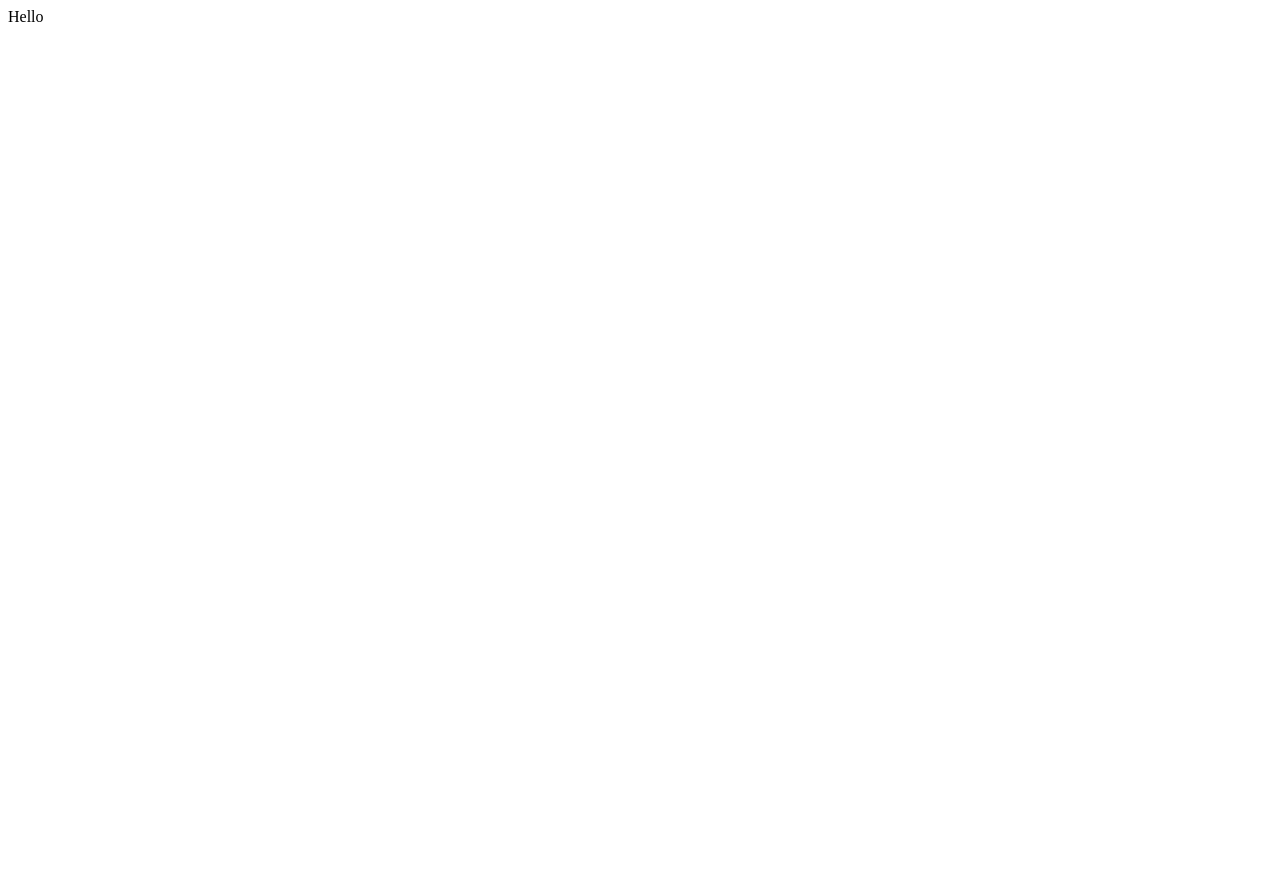
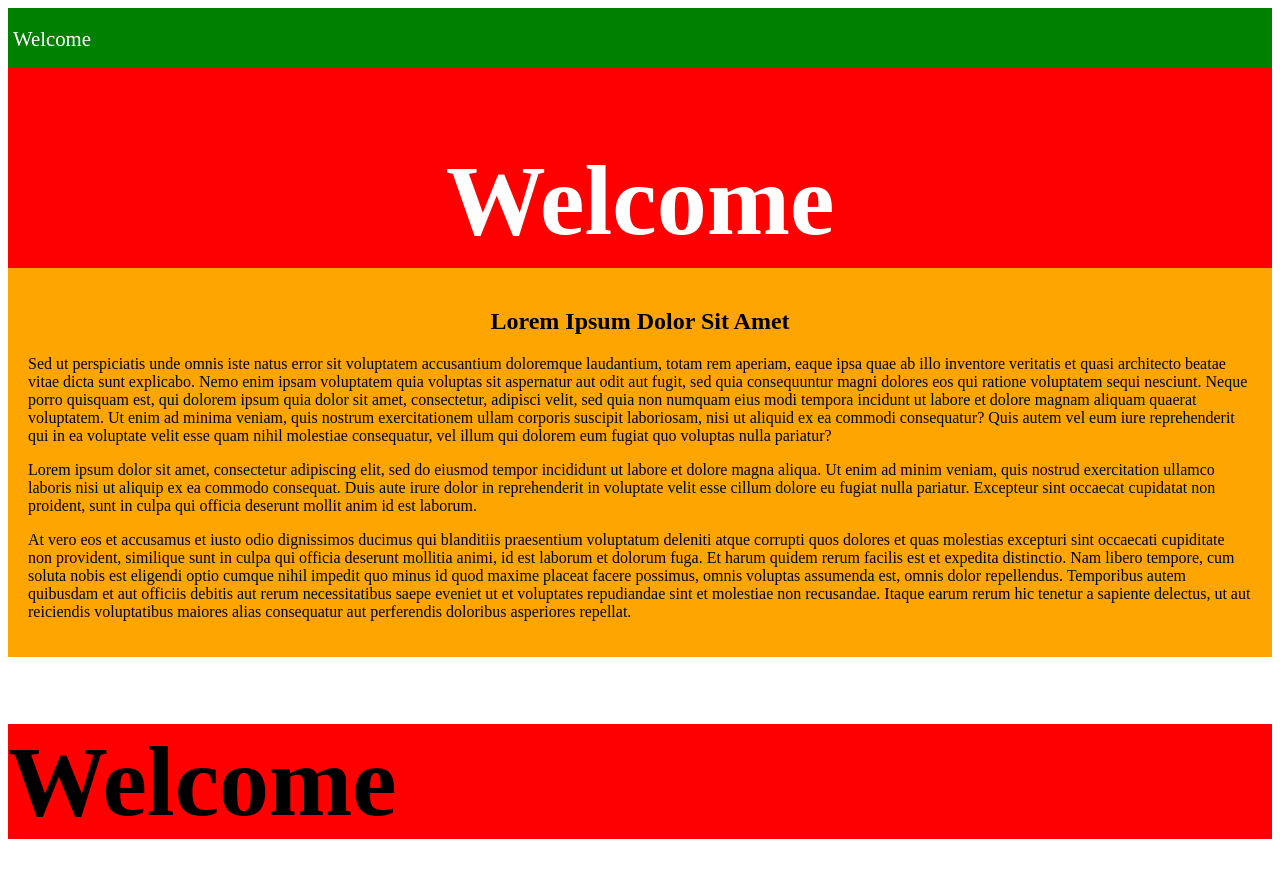
Before and after one commit to stev232/stev232sPortfolio, a React (Create React App) app: page / in a window 1280 px wide. Shown: the top 878 px of the page. Before the commit the page ends 800 px from the top, so only its background shows below. Built offline with nearby package versions, Linux system fonts and the light colour scheme.

Commit message:
Added components and style sheets associated with each component.

```diff
--- a/src/App.js
+++ b/src/App.js
@@ -1,10 +1,18 @@
 import React from "react";
-// We import our HelloDiv from the components folder
-import HelloDiv from "./components/HelloDiv";
+import Header from "./components/Header";
+import Section from "./components/Section";
+import Navbar from "./components/Navbar";
+import Footer from "./components/Footer";
 
-// App is our top-level main component that references other components
 function App() {
-  return <HelloDiv />;
+  return (
+    <div>
+      <Navbar />
+      <Header />
+      <Section />
+      <Footer />
+    </div>
+  );
 }
 
 export default App;
--- /dev/null
+++ b/src/components/Footer.js
@@ -0,0 +1,30 @@
+import React from 'react';
+import '../styles/Footer.css';
+
+// By importing the Header.css file, it is added to the DOM whenever this component loads
+
+// We can also style a component inside of its JavaScript file by adding style properties to its rendered elements
+// Unlike regular HTML, a JSX style property must be an object instead of a string
+// On a style object, we camelCase all property names, and put all of the values in quotes
+// Non quoted values default to "pixels", e.g. height, margin, padding
+
+const styles = {
+  footerStyle: {
+    background: 'red',
+  },
+  headingStyle: {
+    fontSize: '100px',
+  },
+};
+
+// We use JSX curly braces to evaluate the style object
+
+function Footer() {
+  return (
+    <footer style={styles.footerStyle} className="footer">
+      <h1 style={styles.headingStyle}>Welcome</h1>
+    </footer>
+  );
+}
+
+export default Footer;
--- /dev/null
+++ b/src/components/Header.js
@@ -0,0 +1,30 @@
+import React from 'react';
+import '../styles/Header.css';
+
+// By importing the Header.css file, it is added to the DOM whenever this component loads
+
+// We can also style a component inside of its JavaScript file by adding style properties to its rendered elements
+// Unlike regular HTML, a JSX style property must be an object instead of a string
+// On a style object, we camelCase all property names, and put all of the values in quotes
+// Non quoted values default to "pixels", e.g. height, margin, padding
+
+const styles = {
+  headerStyle: {
+    background: 'red',
+  },
+  headingStyle: {
+    fontSize: '100px',
+  },
+};
+
+// We use JSX curly braces to evaluate the style object
+
+function Header() {
+  return (
+    <header style={styles.headerStyle} className="header">
+      <h1 style={styles.headingStyle}>Welcome</h1>
+    </header>
+  );
+}
+
+export default Header;
--- a/src/components/HelloDiv.js
+++ /dev/null
@@ -1,7 +0,0 @@
-// TODO: Fix the return statement so that it renders an `h1` heading tag that introduces the creator
-export default function HelloDiv() {
-  return "Hello";
-}
-
-// TODO: Fix the export statement
-// Export statements are ES6 syntax that tell Javascript what "thing" we want to make available outside of this file
--- /dev/null
+++ b/src/components/Navbar.js
@@ -0,0 +1,28 @@
+import React from 'react';
+import '../styles/Navbar.css';
+
+// By importing the Navbar.css file, it is added to the DOM whenever this component loads
+
+// We can also style a component inside of its JavaScript file by adding style properties to its rendered elements
+// Unlike regular HTML, a JSX style property must be an object instead of a string
+// On a style object, we camelCase all property names, and put all of the values in quotes
+// Non quoted values default to "pixels", e.g. height, margin, padding
+
+const styles = {
+  navbarStyle: {
+    background: 'green',
+    justifyContent: 'flex-end',
+  },
+};
+
+// We use JSX curly braces to evaluate the style object on the JSX tag
+
+function Navbar() {
+  return (
+    <nav style={styles.navbarStyle} className="navbar">
+      <a href="/">Welcome</a>
+    </nav>
+  );
+}
+
+export default Navbar;
--- /dev/null
+++ b/src/components/Section.js
@@ -0,0 +1,66 @@
+import React from 'react';
+import '../styles/Section.css';
+
+// By importing the Section.css file, it is added to the DOM whenever this component loads
+
+// We can also style a component inside of its JavaScript file by adding style properties to its rendered elements
+// Unlike regular HTML, a JSX style property must be an object instead of a string
+// On a style object, we camelCase all property names, and put all of the values in quotes
+// Non quoted values default to "pixels", e.g. height, margin, padding
+
+const styles = {
+  sectionStyles: {
+    background: 'orange',
+  },
+};
+
+// We use JSX curly braces to evaluate the style object on the JSX tag
+
+function Section() {
+  return (
+    <section style={styles.sectionStyles} className="section">
+      <h2>Lorem Ipsum Dolor Sit Amet</h2>
+      <p>
+        Sed ut perspiciatis unde omnis iste natus error sit voluptatem
+        accusantium doloremque laudantium, totam rem aperiam, eaque ipsa quae ab
+        illo inventore veritatis et quasi architecto beatae vitae dicta sunt
+        explicabo. Nemo enim ipsam voluptatem quia voluptas sit aspernatur aut
+        odit aut fugit, sed quia consequuntur magni dolores eos qui ratione
+        voluptatem sequi nesciunt. Neque porro quisquam est, qui dolorem ipsum
+        quia dolor sit amet, consectetur, adipisci velit, sed quia non numquam
+        eius modi tempora incidunt ut labore et dolore magnam aliquam quaerat
+        voluptatem. Ut enim ad minima veniam, quis nostrum exercitationem ullam
+        corporis suscipit laboriosam, nisi ut aliquid ex ea commodi consequatur?
+        Quis autem vel eum iure reprehenderit qui in ea voluptate velit esse
+        quam nihil molestiae consequatur, vel illum qui dolorem eum fugiat quo
+        voluptas nulla pariatur?
+      </p>
+      <p>
+        Lorem ipsum dolor sit amet, consectetur adipiscing elit, sed do eiusmod
+        tempor incididunt ut labore et dolore magna aliqua. Ut enim ad minim
+        veniam, quis nostrud exercitation ullamco laboris nisi ut aliquip ex ea
+        commodo consequat. Duis aute irure dolor in reprehenderit in voluptate
+        velit esse cillum dolore eu fugiat nulla pariatur. Excepteur sint
+        occaecat cupidatat non proident, sunt in culpa qui officia deserunt
+        mollit anim id est laborum.
+      </p>
+      <p>
+        At vero eos et accusamus et iusto odio dignissimos ducimus qui
+        blanditiis praesentium voluptatum deleniti atque corrupti quos dolores
+        et quas molestias excepturi sint occaecati cupiditate non provident,
+        similique sunt in culpa qui officia deserunt mollitia animi, id est
+        laborum et dolorum fuga. Et harum quidem rerum facilis est et expedita
+        distinctio. Nam libero tempore, cum soluta nobis est eligendi optio
+        cumque nihil impedit quo minus id quod maxime placeat facere possimus,
+        omnis voluptas assumenda est, omnis dolor repellendus. Temporibus autem
+        quibusdam et aut officiis debitis aut rerum necessitatibus saepe eveniet
+        ut et voluptates repudiandae sint et molestiae non recusandae. Itaque
+        earum rerum hic tenetur a sapiente delectus, ut aut reiciendis
+        voluptatibus maiores alias consequatur aut perferendis doloribus
+        asperiores repellat.
+      </p>
+    </section>
+  );
+}
+
+export default Section;
--- /dev/null
+++ b/src/styles/Footer.css
@@ -0,0 +1,12 @@
+.header {
+  background: #b71775;
+  height: 200px;
+}
+
+.header h1 {
+  margin: 0;
+  padding-top: 75px;
+  text-align: center;
+  color: white;
+  font-size: 3rem;
+}
--- /dev/null
+++ b/src/styles/Header.css
@@ -0,0 +1,12 @@
+.header {
+  background: #b71775;
+  height: 200px;
+}
+
+.header h1 {
+  margin: 0;
+  padding-top: 75px;
+  text-align: center;
+  color: white;
+  font-size: 3rem;
+}
--- /dev/null
+++ b/src/styles/Navbar.css
@@ -0,0 +1,12 @@
+.navbar {
+  background: #6a1b9a;
+  height: 60px;
+}
+
+.navbar a {
+  color: white;
+  font-size: 1.3rem;
+  text-decoration: none;
+  margin: 5px;
+  line-height: 3;
+}
--- /dev/null
+++ b/src/styles/Section.css
@@ -0,0 +1,8 @@
+.section {
+  background: #f3e5f5;
+  padding: 20px;
+}
+
+.section h2 {
+  text-align: center;
+}
```
